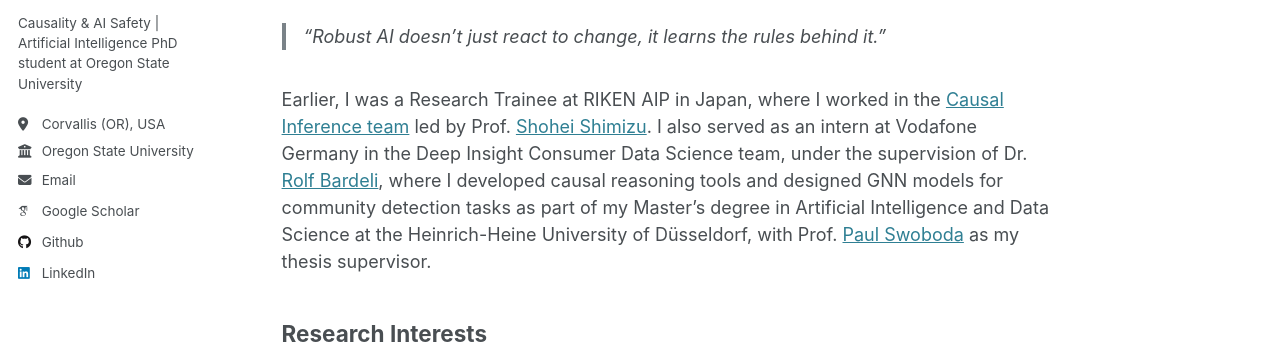
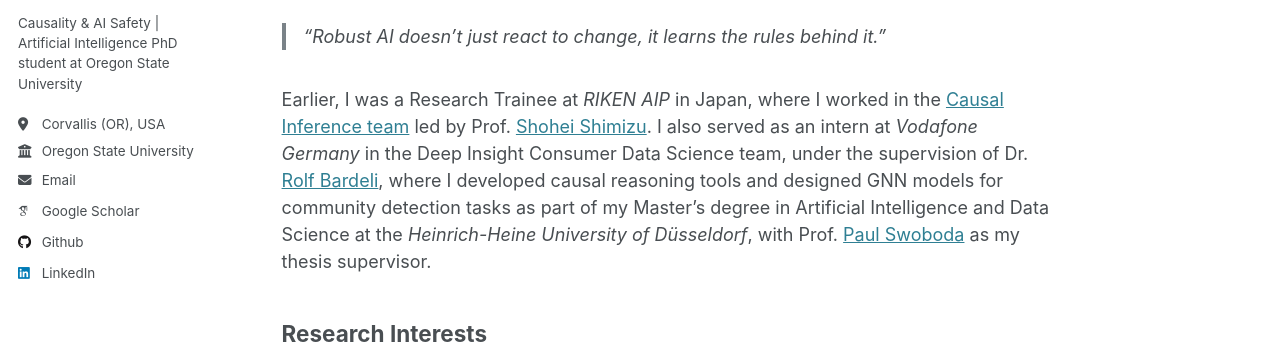
Before and after one commit to matteoceriscioli/matteoceriscioli.github.io, a Jekyll site: the page built from _pages/about.md, in a window 1280 px wide and 900 px high. Shown: the part 269-613 px from the top of the window. Built offline with Jekyll 4.4.1, drawn with Linux system fonts in a browser that asks for light colours; some web fonts are replaced.

```diff
--- a/_pages/about.md
+++ b/_pages/about.md
@@ -11,7 +11,7 @@ I am a **PhD student in Artificial Intelligence** at *Oregon State University*,
 
 > *"Robust AI doesn't just react to change, it learns the rules behind it."*
 
-Earlier, I was a Research Trainee at RIKEN AIP in Japan, where I worked in the [Causal Inference team](https://www.riken.jp/en/research/labs/aip/generic_tech/cause_infer/index.html) led by Prof. [Shohei Shimizu](https://sites.google.com/view/sshimizu06/lab?authuser=0). I also served as an intern at Vodafone Germany in the Deep Insight Consumer Data Science team, under the supervision of Dr. [Rolf Bardeli](https://www.linkedin.com/in/rolf-bardeli-30689a2/?originalSubdomain=de), where I developed causal reasoning tools and designed GNN models for community detection tasks as part of my Master’s degree in Artificial Intelligence and Data Science at the Heinrich-Heine University of Düsseldorf, with Prof. [Paul Swoboda](https://www.sarmata.hhu.de/) as my thesis supervisor.
+Earlier, I was a Research Trainee at *RIKEN AIP* in Japan, where I worked in the [Causal Inference team](https://www.riken.jp/en/research/labs/aip/generic_tech/cause_infer/index.html) led by Prof. [Shohei Shimizu](https://sites.google.com/view/sshimizu06/lab?authuser=0). I also served as an intern at *Vodafone Germany* in the Deep Insight Consumer Data Science team, under the supervision of Dr. [Rolf Bardeli](https://www.linkedin.com/in/rolf-bardeli-30689a2/?originalSubdomain=de), where I developed causal reasoning tools and designed GNN models for community detection tasks as part of my Master’s degree in Artificial Intelligence and Data Science at the *Heinrich-Heine University of Düsseldorf*, with Prof. [Paul Swoboda](https://www.sarmata.hhu.de/) as my thesis supervisor.
 
 ## Research Interests
 - **Causal Inference & Discovery** – Developing algorithms for causal reasoning.
```
